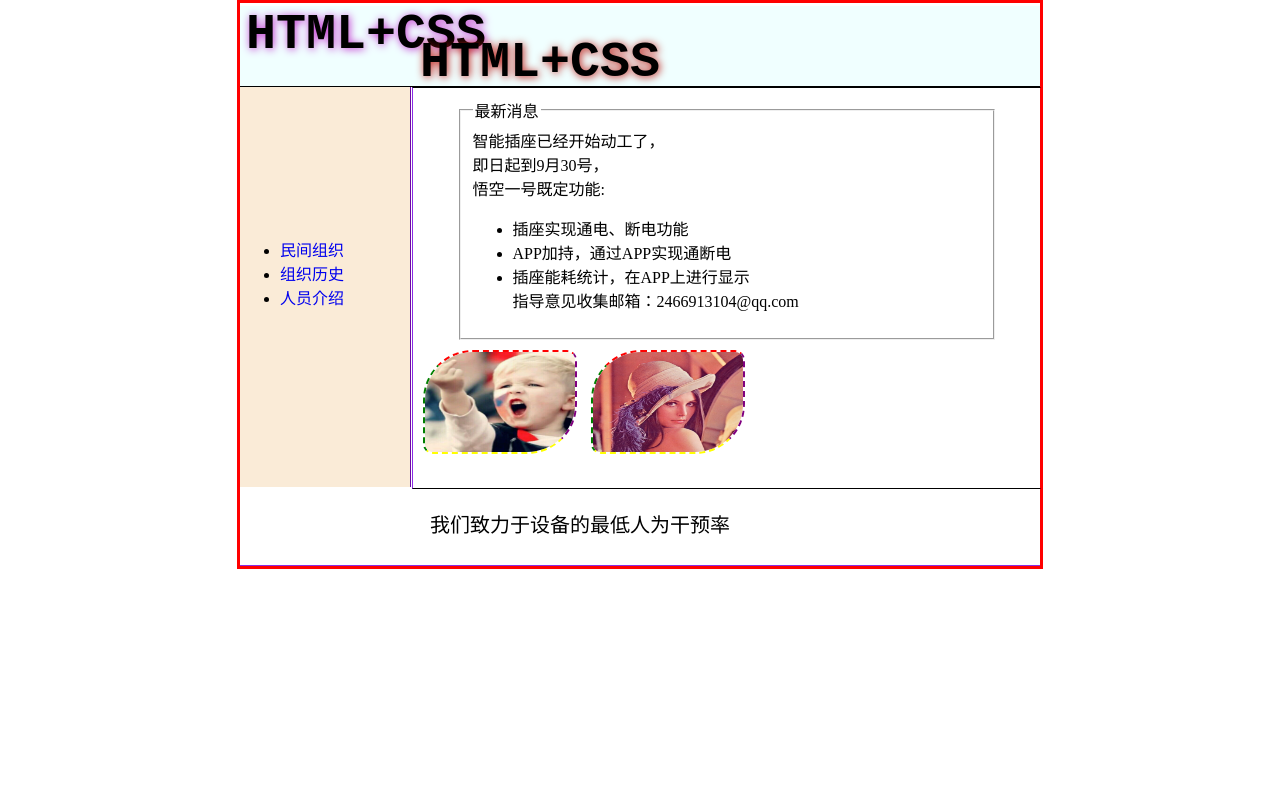
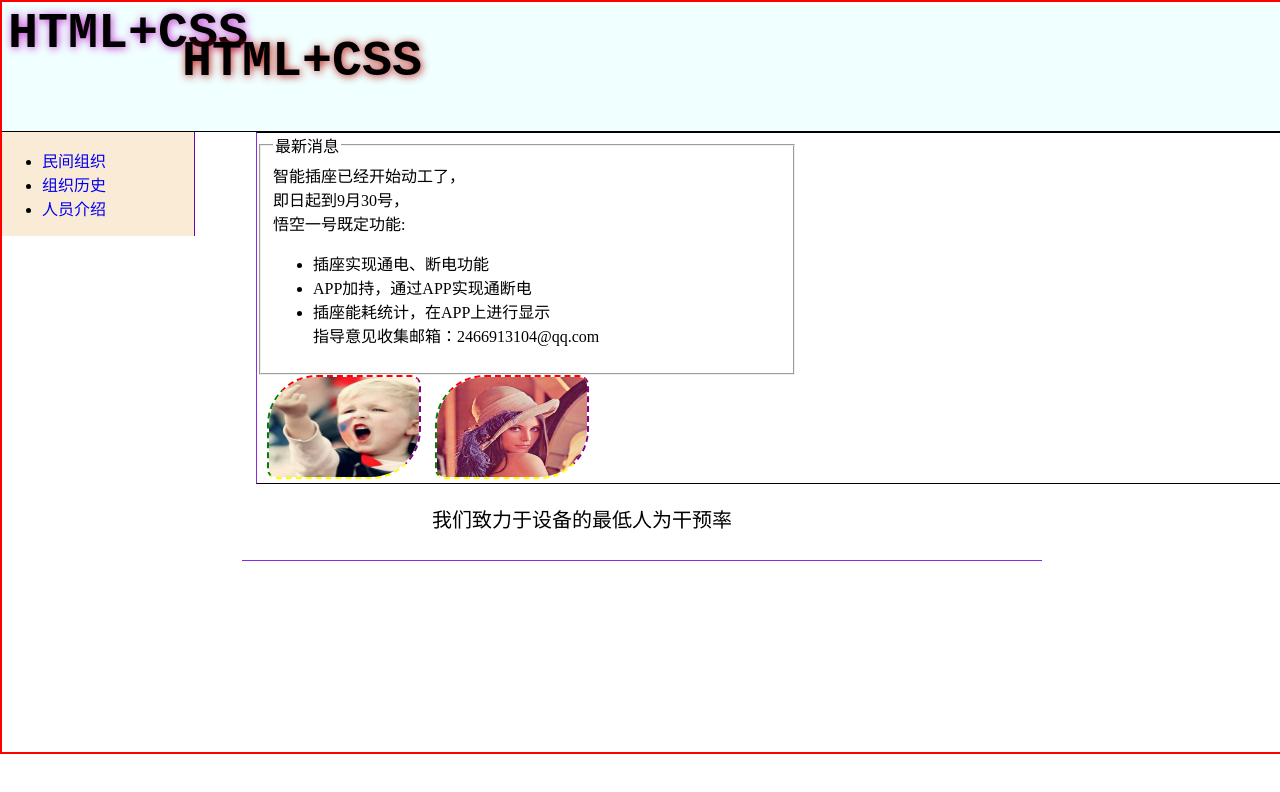
Before and after one commit to Liuhaofengaust/Liuhaofeng.github.io, a plain HTML site: page index.html in a window 1280 px wide. Drawn offline with Linux system fonts and the light colour scheme.

Commit message:
test_code

```diff
--- a/Untitled-1.css
+++ b/Untitled-1.css
@@ -4,43 +4,44 @@
 /*在进行网页设计时，最好先用建立各部分border，在逐一进行样式设计*/
 
 body{
-    border: 3px red solid;
-    width: 800px;
-    height: 80%;
-    margin: 0px auto;
+    width: 100%;
+	height: 750px;
+    margin: 0px;
+	padding: 0px;
+	border: 2px red solid;
     font-family: "楷体";
 }
 
 
 header{
 	border-bottom:1px solid black;
-    width: 800px;
-    height: 80px;
+    width: 100%;
+    height: 30%;
     background: azure;
 }
 
 aside{
 	border-right: #6A08A4 solid 1px;
     float: left;
-    height: 400px;
-    width: 170px;
+    height: 60%;
+    width: 15%;
     background: antiquewhite;
 }
 
 nav{
     border: 0px solid red;
-    margin: 0px auto;
+
     padding: 0px;
-    margin-top: 150px;
+
 
 }
 article{
     border: 1px  solid;
     border-right-color:red;
     border-left-color:blueviolet;
-    width: 627px;
-    height: 400px;
-    margin-left: 172px;
+    width: 80%;
+    height: 60%;
+   margin-left: auto;
 }
 
 img{
@@ -98,7 +99,7 @@ a{
 section{
     border:black 0px solid;
     width : 540px;
-    margin: 10px auto;
+
 }
 
 img {border-radius:50px 10px}
--- a/index.html
+++ b/index.html
@@ -6,7 +6,8 @@
     <meta name="author" content="小悟空">
     <link rel="stylesheet" type="text/css" href="Untitled-1.css">
 
-<head>
+</head>
+
 <body>
     <div id="main">
         <header>
```
